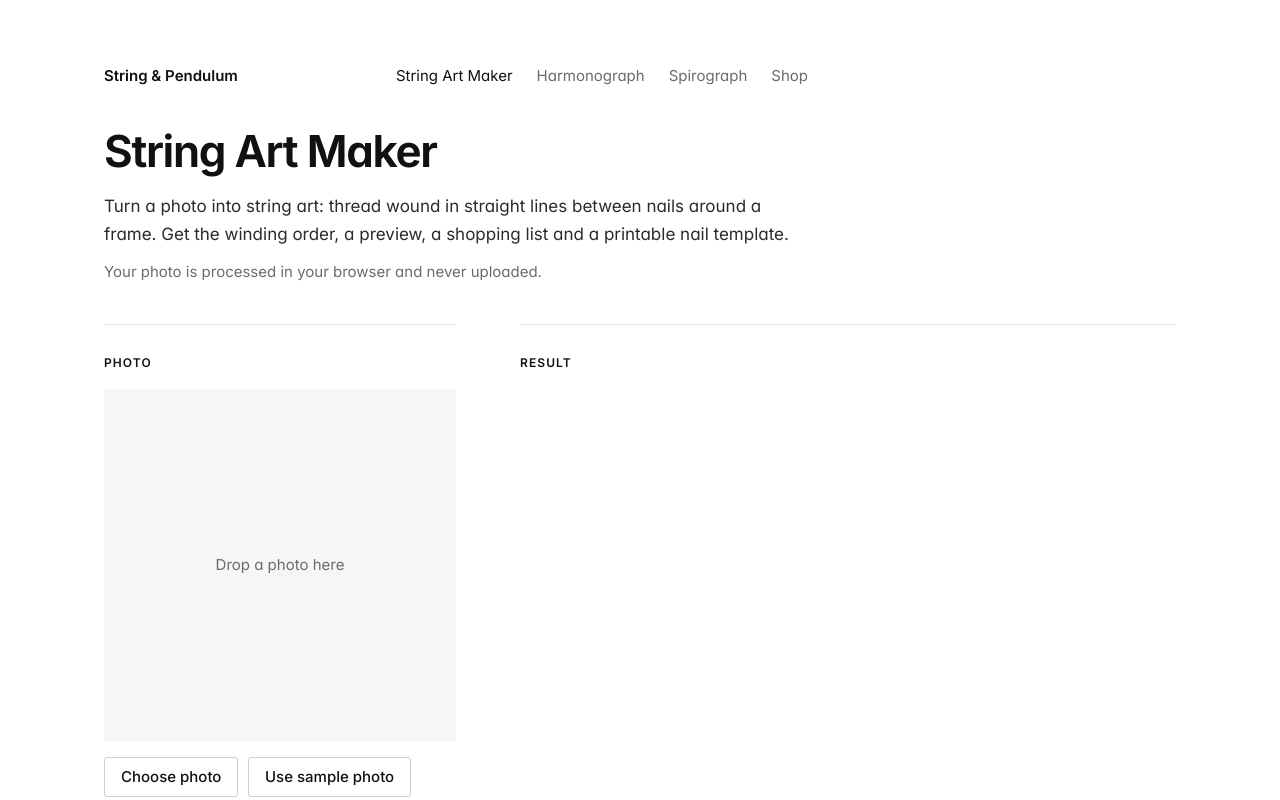
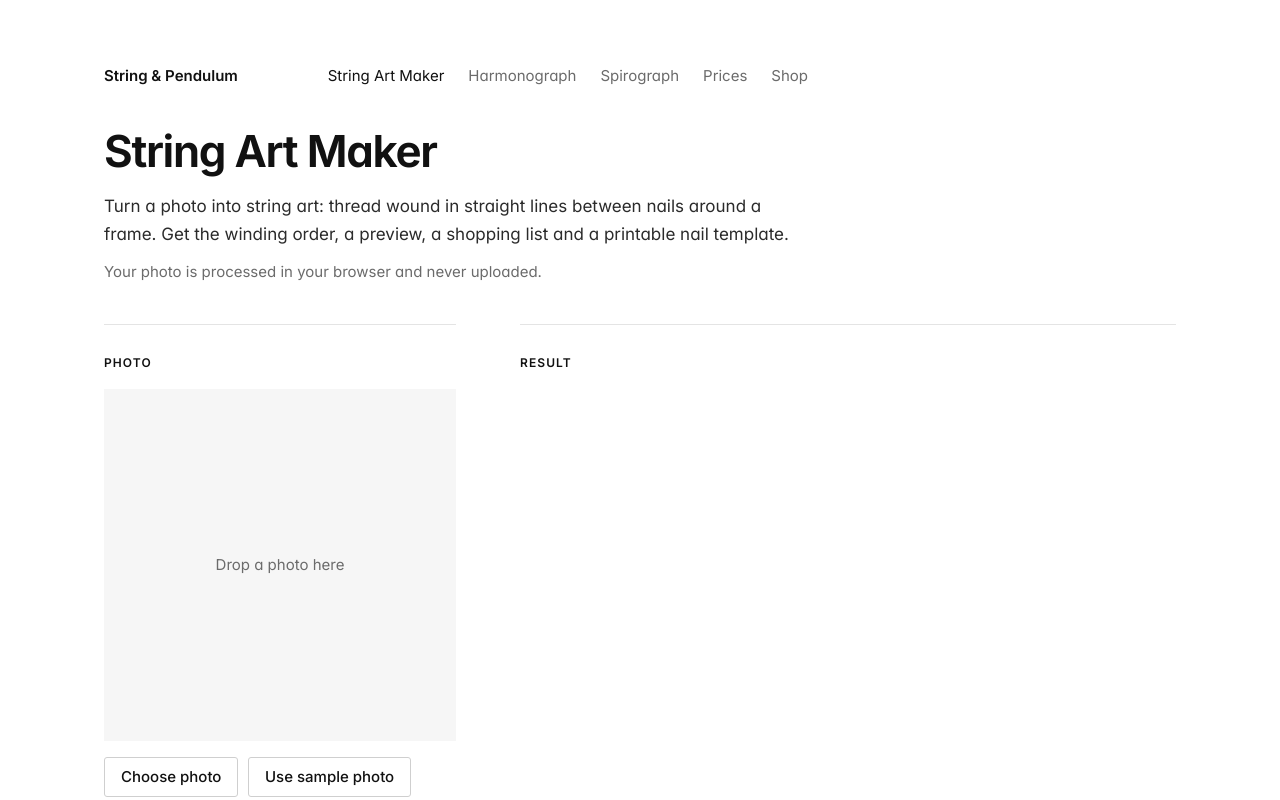
Before and after one commit to addisonkopplin/addisonkopplin.github.io, a plain HTML site: page string-art/index.html in a window 1280 px wide. Shown: the top 800 px of the page. Drawn offline with Linux system fonts and the light colour scheme.

Commit message:
Nav: add Prices

```diff
--- a/string-art/index.html
+++ b/string-art/index.html
@@ -26,6 +26,7 @@
 <link rel="icon" href="/favicon.svg" type="image/svg+xml">
 <link rel="preload" href="/fonts/Inter-latin-var.woff2" as="font" type="font/woff2" crossorigin>
 <link rel="stylesheet" href="app.css">
+<style>/* nav wrap for the five-link nav; same rules as /harmonograph/app.css. Can move into app.css. */.nav span{flex-wrap:wrap}@media (max-width:860px){.nav span{gap:1rem}}</style>
 <script type="application/ld+json">
 {
  "@context": "https://schema.org",
@@ -55,7 +56,7 @@
 <div class="app">
 <div class="page">
 <header class="top">
-  <nav class="nav" aria-label="Site"><a class="home" href="/">String &amp; Pendulum</a><span><a href="/string-art/" aria-current="page">String Art Maker</a><a href="/harmonograph/">Harmonograph</a><a href="/spirograph/">Spirograph</a><a href="/shop/">Shop</a></span></nav>
+  <nav class="nav" aria-label="Site"><a class="home" href="/">String &amp; Pendulum</a><span><a href="/string-art/" aria-current="page">String Art Maker</a><a href="/harmonograph/">Harmonograph</a><a href="/spirograph/">Spirograph</a><a href="/prices/">Prices</a><a href="/shop/">Shop</a></span></nav>
   <h1>String Art Maker</h1>
   <p class="lead">Turn a photo into string art: thread wound in straight lines between nails around a frame. Get the winding order, a preview, a shopping list and a printable nail template.</p>
   <p class="privacy">Your photo is processed in your browser and never uploaded.</p>
```
